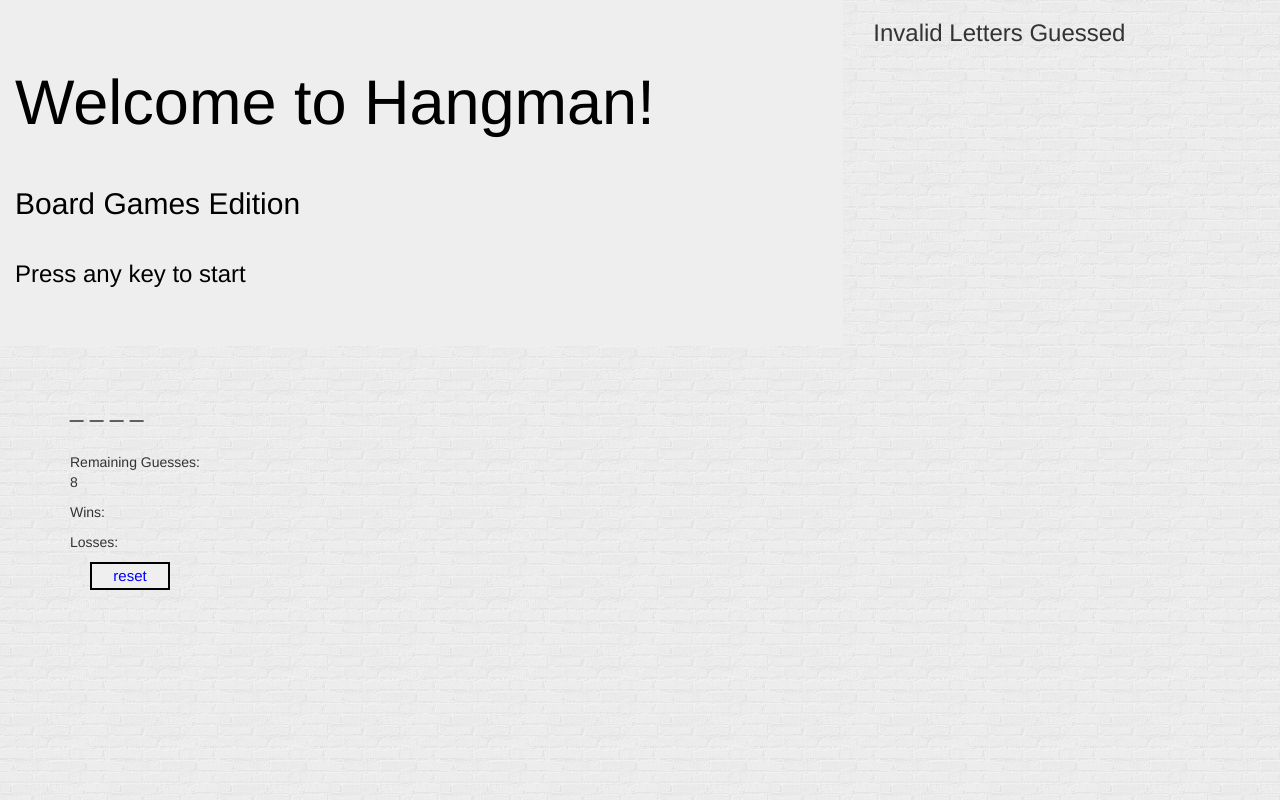
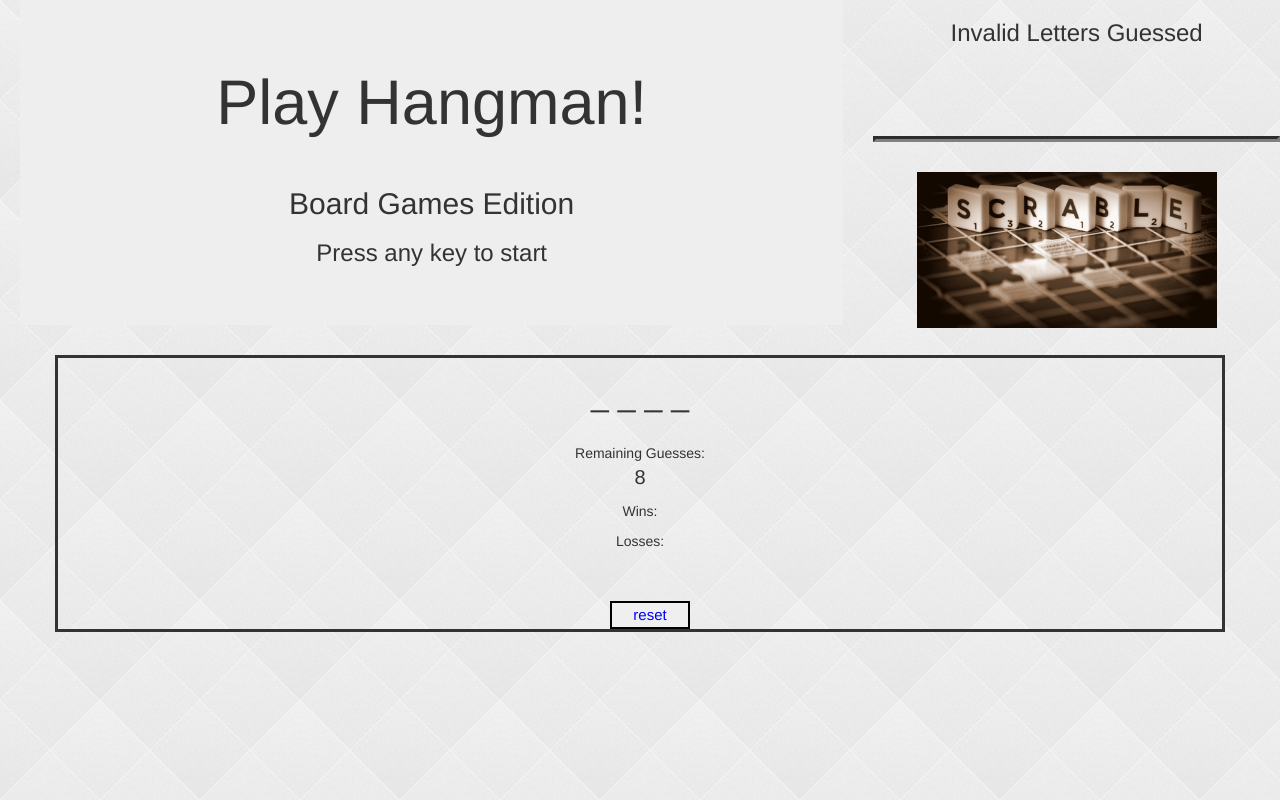
Before and after one commit to ramonahenry/Hangman-Game, a plain HTML site: page index.html in a window 1280 px wide. Both pictures are taken after a click on the button "reset". Drawn offline with nearby package versions, Linux system fonts and the light colour scheme.

Commit message:
enhance styling

```diff
--- a/assets/css/style.css
+++ b/assets/css/style.css
@@ -1,7 +1,44 @@
 
   body {
-    background-image: url(../images/brickwall.png);
+    background-image: url(../images/diamond_upholstery.png);
 
+
+
+  }
+
+  img{
+
+    width: 300px;
+    margin-right: 20px;
+
+  }
+  #blank-word{
+    font-size: 32px;
+    font-color: red;
+
+  }
+  #allowed-guess{
+    font-size: 20px;
+
+  }
+  #wins{
+    font-size: 20px;
+
+  }
+  #losses{
+    font-size: 20px;
+
+  }
+
+
+  hr{
+    display: block;
+    margin-top: 0.5em;
+    margin-bottom: 0.5em;
+    margin-left: auto;
+    margin-right: auto;
+    border-style: ridge;
+    border-width: 3px;
   }
 
   .chosen-letters{
@@ -12,10 +49,21 @@
   }
 
   .jumbotron{
-    color: black;
-  }
+    text-align: center;
+    text-decoration-style: wavy;
+    margin-left:  20px;
+   }
+
+.right-side{
+  text-align: center;
+}
 
 
+ #left-side-word{
+    border-style: solid;
+    text-align: center;
+
+ }
   .letter {
     width: 30px;
     height: 30px;
@@ -51,3 +99,7 @@
     border-style: solid;
     width: 80px;
   }
+  #invalid-guesses{
+    border-style: inset;
+    border-color: grey;
+  }
--- a/assets/javascript/game.js
+++ b/assets/javascript/game.js
@@ -109,7 +109,7 @@
 
   function roundComplete(){
 
-//Push values to appropriate DIV
+  //Push values to appropriate DIV
     document.getElementById("blank-word").innerHTML = validGuesses.join(" ");
     document.getElementById("allowed-guess").innerHTML = remainingGuesses;
     document.getElementById("invalid-guesses").innerHTML = invalidGuesses.join(" ");
@@ -119,13 +119,15 @@
     //Compare the letters pressed with the randomly generated number
     if(wordLetters.join(" ") === validGuesses.join(" ")){
         counterWins++;
-        alert("You won!!");
-        document.getElementById('wins').innerHTML = counterWins;
+        document.getElementById("blank-word").innerHTML = validGuesses.join(" ");
+        document.getElementById('wins').innerHTML = counterWins++;
+        alert("You won!! " + "The word is " + randomWord);
         beganGame();
+
     }
     else if(remainingGuesses === 0){
         document.getElementById('losses').innerHTML  = counterLosses ++;
-        document.getElementById('invalid-guess').innerHTML = "";
+        document.getElementById('invalid-guesses').innerHTML = "";
         alert("Sorry, You Lost. Try it Again");
         beganGame();
     }
@@ -144,6 +146,21 @@ document.onkeyup = function(event){
 }
 //Reset the game
       $("#clear").on("click", function() {
+        //clear variables
+          var letterPressed  = " ";
+         allowedGuesses = 0;
+         remainingGuesses = 0;
+         counterLosses = 0;
+         counterWins = 0;
+         counterGuesses = 0;
+         blanks = 0;
+
+         invalidGuesses = [];
+         validGuesses = [];
+         wordLetters =[];
+         wordSpaces = [];
+         randomWord = [];
+
         beganGame();
 
 
--- a/index.html
+++ b/index.html
@@ -15,13 +15,12 @@
 
 <div class="row">
 
-        <div class="col-sm-8">
+        <div class="col-sm-8 left-side">
           <div class="jumbotron">
             <div class="container">
-            <h1>Welcome to Hangman!</h1>
+            <h1>Play Hangman!</h1>
             <br>
             <h2>Board Games Edition</h2>
-            <hr>
             <h3>Press any key to start</h3>
             </div>
           </div>
@@ -33,21 +32,32 @@
 
             <h3> Invalid Letters Guessed </h3>
             <br>
-            <hr>
+            <br>
+            <br>
             <h3 id="invalid-guesses"></h3>
+            <br>
+            <p>
+            <img src ="assets/images/pexels-game2.png"
+              alt = "scrabble image" />
+            </p>
+
         </div>
        </div>
    </div>
-  <div class="container">
+  <div class="container" id="left-side-word">
 
         <div><h3 id="blank-word"></h3>
         <br>
           <div>Remaining Guesses: <p id="allowed-guess"></p></div>
           <div>Wins: <p id="wins"></p></div>
           <div>Losses: <p id="losses"></p></div>
+          <br>
+          <br>
           <button id="clear">reset</button>
         </div>
   </div>
+
+
       <script src="assets/javascript/game.js"></script>
 
 </body>
```
Also changed, not shown: assets/images/diamond_upholstery.png (added), 2 other files. Lines whose indentation alone changed are shown as unchanged.
